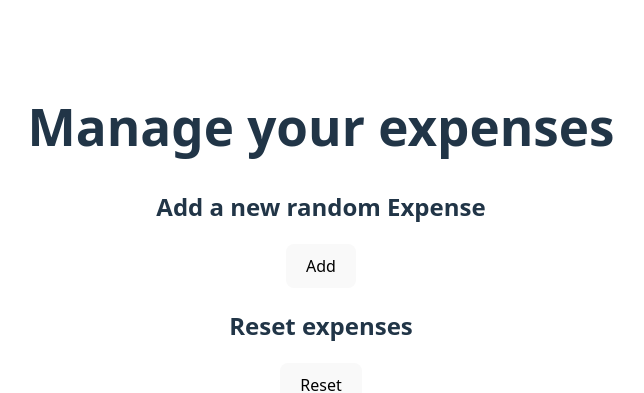
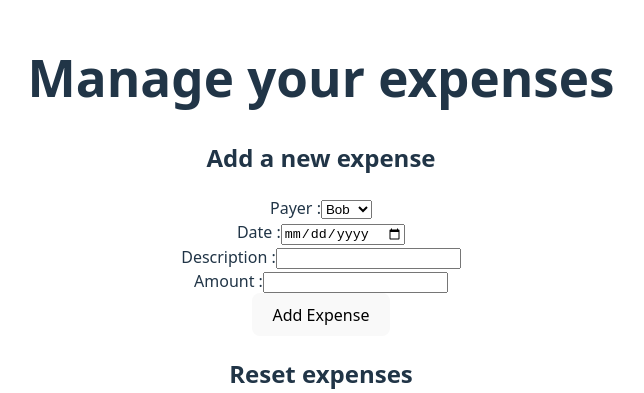
Before and after one commit to senkeet-virdi-vinci/web3-lesson2, a React (Vite) app in the folder frontend/: page / in a window 1280 px wide. Shown: the part 127-520 px from the top of the page, without its empty margins (319-963 px from the left). Built offline with nearby package versions, Linux system fonts and the light colour scheme; no server answers.

Commit message:
refactor: expense add work now with the api

```diff
--- a/frontend/src/components/ExpenseAdd.tsx
+++ b/frontend/src/components/ExpenseAdd.tsx
@@ -1,24 +1,94 @@
+import { useState } from "react";
 import type { Expense } from "../types/Expense";
+
 
 interface ExpenseAddProps {
   addExpense: (expense: Expense) => void;
 }
 
-function generateRandomExpense(): Expense {
-  return {
-    id: Math.round(Math.random()*100).toString(),
-    date: "2026-09-18",
-    description: "New random Expense",
-    payer: "New random Payer",
-    amount: Math.random() * 100
-  };
+function ExpenseAdd ({addExpense} : ExpenseAddProps){
+  const [payer, setPayer] = useState<string>("Bob");
+  const [date, setDate] = useState<string>("");
+  const [description, setDescription] = useState<string>("");
+  const [amount, setAmount] = useState<string>("");
+
+
+  const handleSubmit = async (e : React.FormEvent<HTMLFormElement>) => {
+    e.preventDefault();
+
+    const newExpense : Expense = {
+      id: crypto.randomUUID(),
+      payer,
+      date,
+      description,
+      amount : parseFloat(amount) || 0,
+    };
+
+    await addExpense(newExpense);
+
+    setPayer("Bob");
+    setDate("");
+    setDescription("");
+    setAmount("");
+
+  }
+
+
+  return (
+    <div>
+      <h2>Add a new expense</h2>
+      <form onSubmit={handleSubmit}>
+        <div>
+          <label htmlFor="payer">Payer :</label>
+          <select
+            id="payer"
+            value={payer}
+            onChange={(e) => setPayer(e.target.value)}
+          >
+            <option value="Bob">Bob</option>
+            <option value="Alice">Alice</option>
+          </select>
+        </div>
+
+        <div>
+          <label htmlFor="date">Date :</label>
+          <input
+            id="date"
+            type="date"
+            value={date}
+            onChange={(e) => setDate(e.target.value)}
+          />
+        </div>
+
+        <div>
+          <label htmlFor="description">Description :</label>
+          <input
+            id="description"
+            type="text"
+            value={description}
+            onChange={(e) => setDescription(e.target.value)}
+          />
+        </div>
+
+        <div>
+          <label htmlFor="amount">Amount :</label>
+          <input
+            id="amount"
+            type="number"
+            step="0.01"
+            value={amount}
+            onChange={(e) => setAmount(e.target.value)}
+          />
+        </div>
+
+        <button type="submit">Add Expense</button>
+      </form>
+    </div>
+  );
+
+
 }
 
-function ExpenseAdd({ addExpense }: ExpenseAddProps) {
-  return <div>
-    <h2>Add a new random Expense</h2>
-    <button onClick={() => addExpense(generateRandomExpense())}>Add</button>
-  </div>;
-}
+
 
 export default ExpenseAdd;
```
Also changed, not shown: 1 other file (tests, documents, lock files or other folders).
